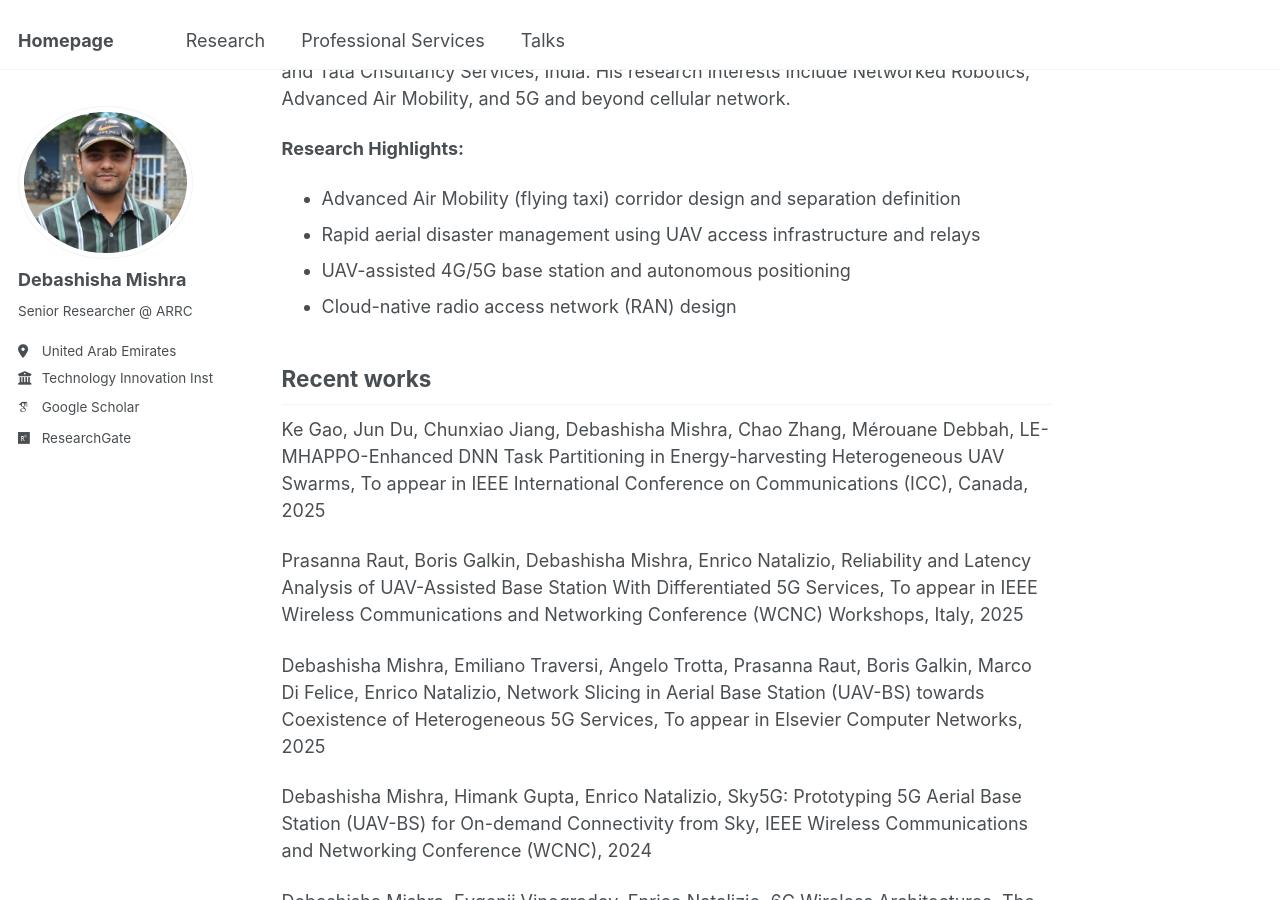
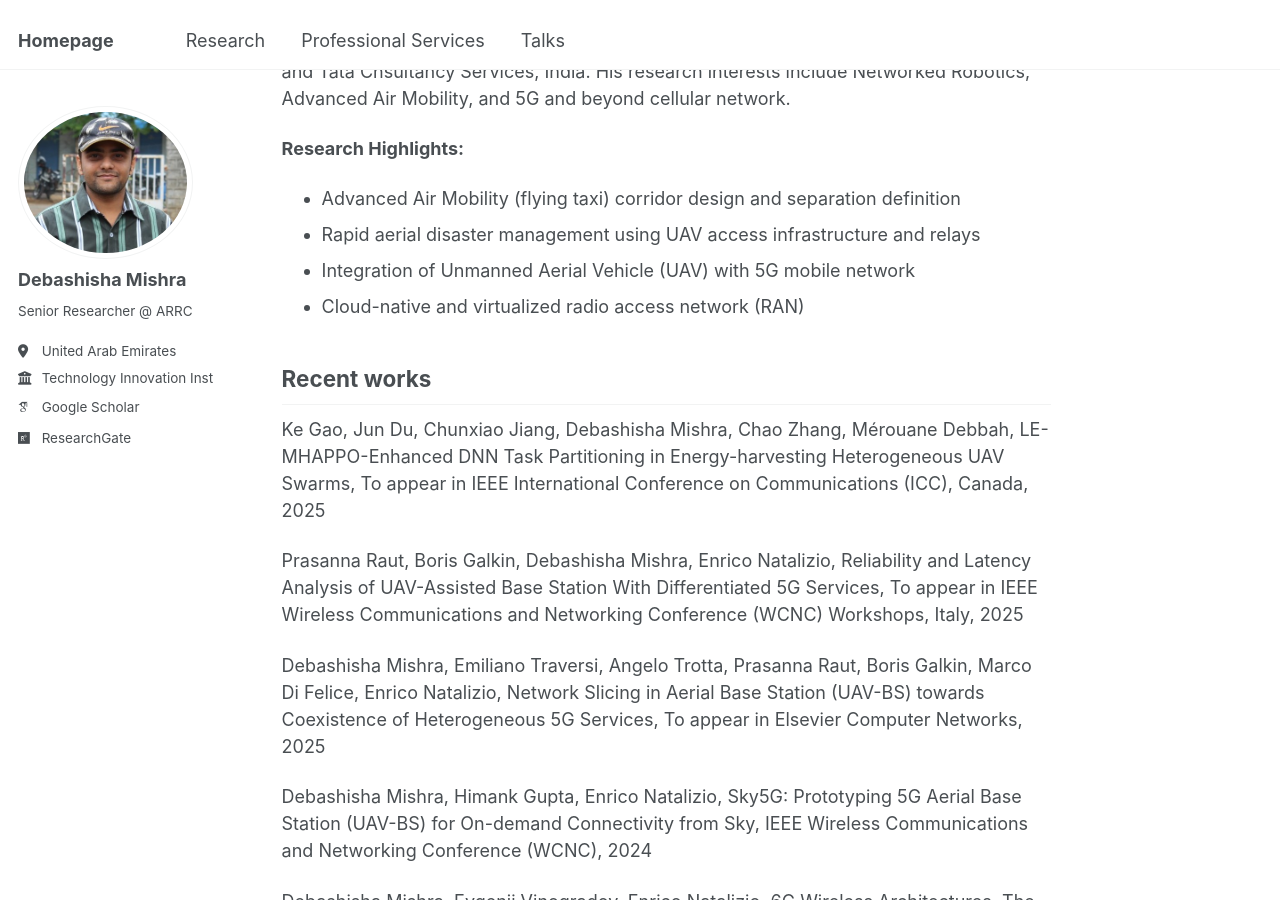
Before and after one commit to debashish216/debashish216.github.io, a Jekyll site: the page built from _pages/about.md, in a window 1280 px wide and 900 px high, scrolled down 375 px. Built offline with Jekyll 4.4.1, drawn with Linux system fonts in a browser that asks for light colours; some web fonts are replaced.

Commit message:
Initial commit

```diff
--- a/_pages/about.md
+++ b/_pages/about.md
@@ -16,8 +16,8 @@ Dr. Debashisha Mishra is currently a Senior Researcher in Autonomous Robotics Re
 <b>Research Highlights:</b>
 * Advanced Air Mobility (flying taxi) corridor design and separation definition
 * Rapid aerial disaster management using UAV access infrastructure and relays
-* UAV-assisted 4G/5G base station and autonomous positioning
-* Cloud-native radio access network (RAN) design
+* Integration of Unmanned Aerial Vehicle (UAV) with 5G mobile network
+* Cloud-native and virtualized radio access network (RAN)
 
 ## Recent works
 Ke Gao, Jun Du, Chunxiao Jiang, Debashisha Mishra, Chao Zhang, Mérouane Debbah, LE-MHAPPO-Enhanced DNN Task Partitioning in Energy-harvesting Heterogeneous UAV Swarms, To appear in IEEE International Conference on Communications (ICC), Canada, 2025
```
Also changed, not shown: _research/1-aam.md (added, +20 -0 lines), _research/2-aer-dis.md (added, +5 -0 lines), _research/research1.md (deleted, +0 -13 lines), _research/research2.md (deleted, +0 -7 lines), _research/3-uav-cellular-comm.md (renamed from _research/uav-cellular-comm.md), _research/4-cran.md (renamed from _research/cran.md).
